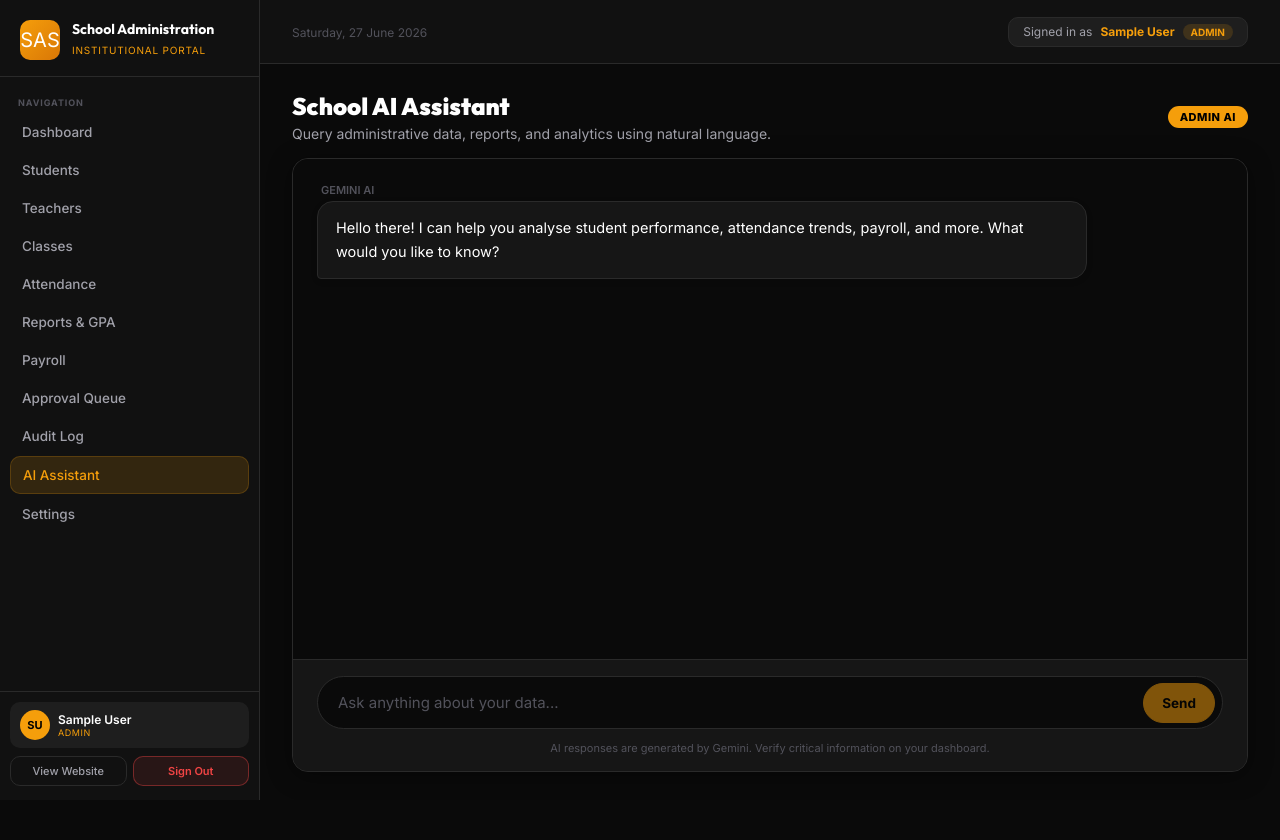
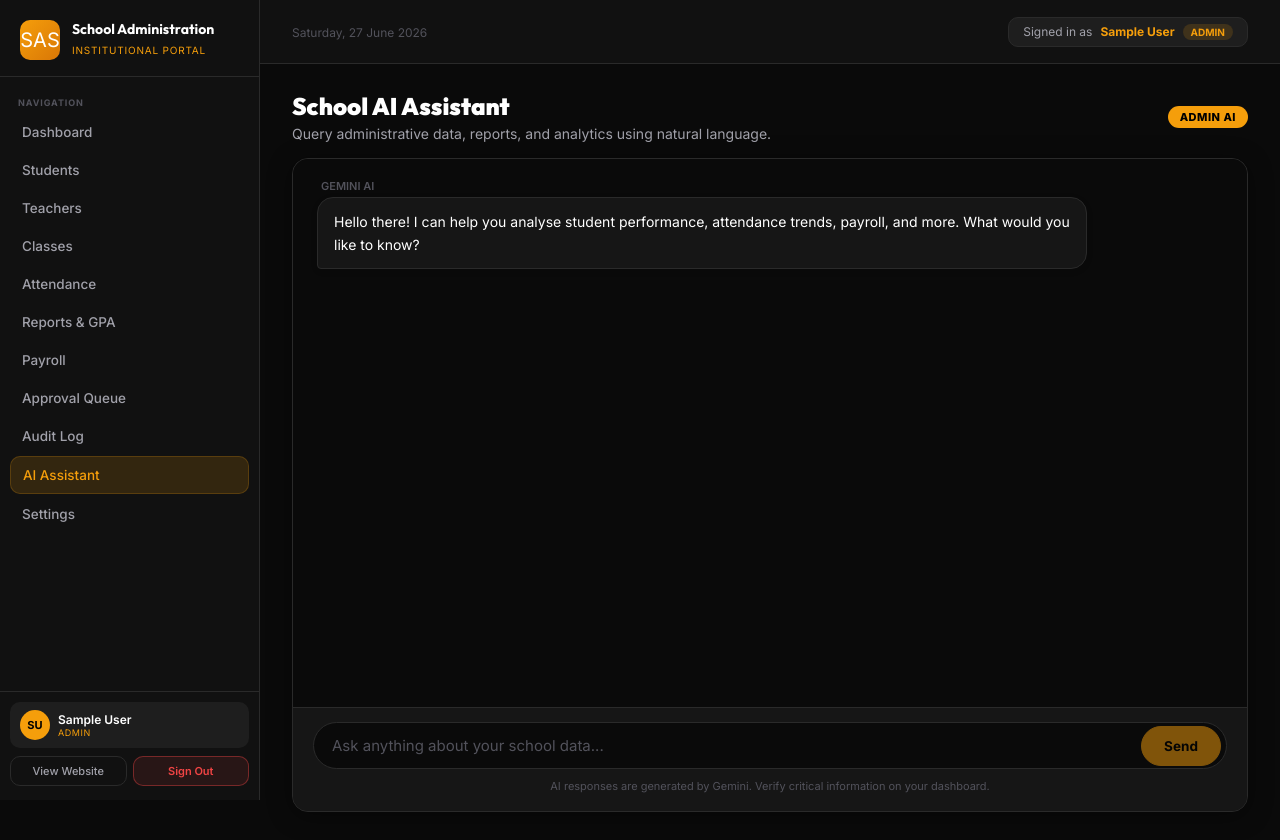
Before and after one commit to brotherJoe-7/school-administration-system, a React (Vite) app in the folder frontend/: page /ai in a window 1280 px wide. Before the commit the page ends 800 px from the top, so only its background shows below. Built offline with nearby package versions, Linux system fonts and the light colour scheme; no server answers; sample sign-in values are in the browser's storage.

Commit message:
fix: AI works for all roles (superadmin/teacher), sidebar footer always visible, input field no longer loses focus

```diff
--- a/frontend/src/pages/AiAssistantPage.jsx
+++ b/frontend/src/pages/AiAssistantPage.jsx
@@ -1,4 +1,4 @@
-import React, { useState, useRef, useEffect } from 'react';
+import React, { useState, useRef, useEffect, useCallback } from 'react';
 import ProtectedLayout from '../components/ProtectedLayout';
 import { useAuth } from '../context/AuthContext';
 import API from '../api/axios';
@@ -10,6 +10,7 @@ const ROLE_CONFIG = {
     greeting: (name) => `Hello ${name}! I can help you analyse student performance, attendance trends, payroll, and more. What would you like to know?`,
     contextType: 'school administration',
     badgeLabel: 'ADMIN AI',
+    placeholder: 'Ask anything about your school data...',
   },
   superadmin: {
     title: 'Platform AI Assistant',
@@ -17,6 +18,7 @@ const ROLE_CONFIG = {
     greeting: (name) => `Hello ${name}! I have access to platform-wide data across all schools. Ask me about revenue, tenant performance, or system metrics.`,
     contextType: 'global platform',
     badgeLabel: 'PLATFORM AI',
+    placeholder: 'Ask about platform metrics, tenants, revenue...',
   },
   teacher: {
     title: 'Teacher AI Assistant',
@@ -24,6 +26,7 @@ const ROLE_CONFIG = {
     greeting: (name) => `Hello ${name}! I can help you analyse your students' performance, flag at-risk students, and summarise class attendance. What do you need?`,
     contextType: 'teacher dashboard',
     badgeLabel: 'TEACHER AI',
+    placeholder: 'Ask about your students, classes, attendance...',
   },
   student: {
     title: 'Student AI Assistant',
@@ -31,6 +34,7 @@ const ROLE_CONFIG = {
     greeting: (name) => `Hello ${name}! I can help you understand your attendance record, check your academic progress, and explain your transcript. What would you like to know?`,
     contextType: 'student portal',
     badgeLabel: 'STUDENT AI',
+    placeholder: 'Ask about your grades, attendance...',
   },
   parent: {
     title: 'Parent AI Assistant',
@@ -38,20 +42,43 @@ const ROLE_CONFIG = {
     greeting: (name) => `Hello ${name}! I can help you understand your child's attendance, academic performance, and payment status. Just ask me anything.`,
     contextType: 'parent portal',
     badgeLabel: 'PARENT AI',
+    placeholder: "Ask about your child's progress...",
   },
 };
+
+// ── Defined OUTSIDE the main component so React never re-mounts them ──
+function MessageBubble({ m }) {
+  return (
+    <div style={{
+      alignSelf: m.role === 'user' ? 'flex-end' : 'flex-start',
+      maxWidth: '85%',
+      display: 'flex', flexDirection: 'column',
+      alignItems: m.role === 'user' ? 'flex-end' : 'flex-start',
+    }}>
+      <div style={{ fontSize: '11px', color: 'var(--color-text-muted)', marginBottom: '4px', textTransform: 'uppercase', fontWeight: 600, padding: '0 4px' }}>
+        {m.role === 'user' ? 'You' : 'Gemini AI'}
+      </div>
+      <div style={{
+        background: m.role === 'user' ? 'var(--color-gold)' : 'var(--color-bg-card)',
+        color: m.role === 'user' ? '#000' : 'var(--color-text-primary)',
+        border: m.role === 'user' ? 'none' : '1px solid var(--color-border)',
+        padding: '12px 16px', borderRadius: '16px',
+        borderBottomRightRadius: m.role === 'user' ? '4px' : '16px',
+        borderBottomLeftRadius: m.role === 'user' ? '16px' : '4px',
+        lineHeight: 1.65, fontSize: '14px', whiteSpace: 'pre-wrap',
+        boxShadow: m.role === 'user' ? '0 4px 12px rgba(245,158,11,0.2)' : '0 2px 8px rgba(0,0,0,0.05)',
+      }}>
+        {m.content}
+      </div>
+    </div>
+  );
+}
 
 export default function AiAssistantPage() {
   const { user } = useAuth();
   const config = ROLE_CONFIG[user?.role] || ROLE_CONFIG.admin;
   const chatEndRef = useRef(null);
-  const [isMobile, setIsMobile] = useState(window.innerWidth <= 768);
-
-  useEffect(() => {
-    const handleResize = () => setIsMobile(window.innerWidth <= 768);
-    window.addEventListener('resize', handleResize);
-    return () => window.removeEventListener('resize', handleResize);
-  }, []);
+  const inputRef = useRef(null);
 
   const [messages, setMessages] = useState([
     { role: 'ai', content: config.greeting(user?.name?.split(' ')[0] || 'there') }
@@ -63,20 +90,23 @@ export default function AiAssistantPage() {
     chatEndRef.current?.scrollIntoView({ behavior: 'smooth' });
   }, [messages, loading]);
 
-  const handleSubmit = async (e) => {
+  const handleSubmit = useCallback(async (e) => {
     e.preventDefault();
-    if (!input.trim()) return;
+    if (!input.trim() || loading) return;
 
     const userMsg = input.trim();
     setMessages(prev => [...prev, { role: 'user', content: userMsg }]);
     setInput('');
     setLoading(true);
 
+    // Re-focus input after clearing so user can keep typing
+    setTimeout(() => inputRef.current?.focus(), 50);
+
     try {
       const { data } = await API.post('/ai/query', {
         query: userMsg,
         contextType: config.contextType,
-        contextData: { role: user?.role, name: user?.name }
+        contextData: { role: user?.role, name: user?.name },
       });
       if (data.success) {
         setMessages(prev => [...prev, { role: 'ai', content: data.data.answer }]);
@@ -89,114 +119,14 @@ export default function AiAssistantPage() {
     } finally {
       setLoading(false);
     }
-  };
+  }, [input, loading, config, user]);
 
-  const MessageBubble = ({ m }) => (
-    <div style={{
-      alignSelf: m.role === 'user' ? 'flex-end' : 'flex-start',
-      maxWidth: isMobile ? '88%' : '85%',
-      display: 'flex', flexDirection: 'column',
-      alignItems: m.role === 'user' ? 'flex-end' : 'flex-start'
-    }}>
-      <div style={{ fontSize: isMobile ? '10px' : '11px', color: 'var(--color-text-muted)', marginBottom: '4px', textTransform: 'uppercase', fontWeight: 600, padding: '0 4px' }}>
-        {m.role === 'user' ? 'You' : 'Gemini AI'}
-      </div>
-      <div style={{
-        background: m.role === 'user' ? 'var(--color-gold)' : 'var(--color-bg-card)',
-        color: m.role === 'user' ? '#000' : 'var(--color-text-primary)',
-        border: m.role === 'user' ? 'none' : '1px solid var(--color-border)',
-        padding: isMobile ? '12px 16px' : '14px 18px', borderRadius: '16px',
-        borderBottomRightRadius: m.role === 'user' ? '4px' : '16px',
-        borderBottomLeftRadius: m.role === 'user' ? '16px' : '4px',
-        lineHeight: 1.65, fontSize: isMobile ? '14px' : '14.5px', whiteSpace: 'pre-wrap',
-        boxShadow: m.role === 'user' ? '0 4px 12px rgba(245,158,11,0.2)' : '0 2px 8px rgba(0,0,0,0.05)',
-      }}>
-        {m.content}
-      </div>
-    </div>
-  );
-
-  const ChatContent = () => (
-    <>
-      {/* Messages */}
-      <div style={{ flex: 1, overflowY: 'auto', padding: isMobile ? '16px' : '24px', display: 'flex', flexDirection: 'column', gap: isMobile ? '16px' : '20px', background: 'var(--color-bg-primary)' }}>
-        {messages.map((m, i) => <MessageBubble key={i} m={m} />)}
-        {loading && (
-          <div style={{ alignSelf: 'flex-start', display: 'flex', alignItems: 'center', gap: '8px', padding: isMobile ? '12px 16px' : '14px 18px', background: 'var(--color-bg-card)', border: '1px solid var(--color-border)', borderRadius: '16px', borderBottomLeftRadius: '4px', color: 'var(--color-text-muted)', fontSize: isMobile ? '13px' : '14px' }}>
-            <span className="spinner" style={{ width: 13, height: 13, borderWidth: 2 }} />
-            Gemini is thinking...
-          </div>
-        )}
-        <div ref={chatEndRef} />
-      </div>
-
-      {/* Input */}
-      <div style={{ padding: isMobile ? '12px 16px 20px' : '16px 24px', background: 'var(--color-bg-card)', borderTop: '1px solid var(--color-border)', flexShrink: 0 }}>
-        <form onSubmit={handleSubmit} style={{ display: 'flex', gap: isMobile ? '8px' : '12px', position: 'relative' }}>
-          <input
-            type="text"
-            className="form-input"
-            placeholder={
-              user?.role === 'student' ? 'Ask about your grades, attendance...'
-              : user?.role === 'parent' ? "Ask about your child's progress..."
-              : 'Ask anything about your data...'
-            }
-            value={input}
-            onChange={e => setInput(e.target.value)}
-            style={{ flex: 1, padding: isMobile ? '12px 16px' : '16px 20px', paddingRight: isMobile ? '90px' : '120px', borderRadius: '30px', border: '1px solid var(--color-border)', background: 'var(--color-bg-primary)', fontSize: isMobile ? '14px' : '15px' }}
-            disabled={loading}
-          />
-          <button
-            type="submit"
-            className="btn btn-primary"
-            disabled={loading || !input.trim()}
-            style={{ position: 'absolute', right: '8px', top: '50%', transform: 'translateY(-50%)', borderRadius: '24px', padding: '0 18px', fontWeight: 700, height: isMobile ? '36px' : '40px' }}
-          >
-            Send
-          </button>
-        </form>
-        {!isMobile && (
-          <div style={{ textAlign: 'center', fontSize: '11px', color: 'var(--color-text-muted)', marginTop: '12px' }}>
-            AI responses are generated by Gemini. Verify critical information on your dashboard.
-          </div>
-        )}
-      </div>
-    </>
-  );
-
-  // Mobile: true full-screen overlay
-  if (isMobile) {
-    return (
-      <div style={{ position: 'fixed', top: 0, left: 0, right: 0, bottom: 0, zIndex: 9999, background: 'var(--color-bg-primary)', display: 'flex', flexDirection: 'column', height: '100dvh' }}>
-        {/* Mobile Header */}
-        <div style={{ display: 'flex', alignItems: 'center', justifyContent: 'space-between', padding: '14px 16px', background: 'var(--color-bg-secondary)', borderBottom: '1px solid var(--color-border)', flexShrink: 0 }}>
-          <div>
-            <h1 style={{ fontSize: '18px', fontWeight: 800, margin: 0 }}>{config.title}</h1>
-            <p style={{ fontSize: '11px', color: 'var(--color-text-muted)', margin: 0 }}>{config.subtitle}</p>
-          </div>
-          <div style={{ display: 'flex', alignItems: 'center', gap: '8px' }}>
-            <div style={{ background: 'var(--color-gold)', color: '#000', padding: '3px 10px', borderRadius: '20px', fontSize: '9px', fontWeight: 800 }}>
-              {config.badgeLabel}
-            </div>
-            <button
-              onClick={() => window.history.back()}
-              style={{ background: 'rgba(239,68,68,0.1)', color: 'var(--color-danger)', border: '1px solid rgba(239,68,68,0.3)', borderRadius: '50%', width: 34, height: 34, display: 'flex', alignItems: 'center', justifyContent: 'center', cursor: 'pointer', fontSize: '16px', fontWeight: 700 }}
-            >
-              ✕
-            </button>
-          </div>
-        </div>
-        <ChatContent />
-      </div>
-    );
-  }
-
-  // Desktop: normal layout
   return (
     <ProtectedLayout>
-      <div style={{ height: 'calc(100vh - 120px)', display: 'flex', flexDirection: 'column' }}>
+      <div style={{ height: 'calc(100dvh - 80px)', display: 'flex', flexDirection: 'column', gap: '0' }}>
+
         {/* Header */}
-        <div style={{ marginBottom: '16px', display: 'flex', alignItems: 'center', justifyContent: 'space-between' }}>
+        <div style={{ marginBottom: '16px', display: 'flex', alignItems: 'center', justifyContent: 'space-between', flexWrap: 'wrap', gap: '8px', flexShrink: 0 }}>
           <div>
             <h1 style={{ fontSize: '24px', fontWeight: 800, margin: 0 }}>{config.title}</h1>
             <p style={{ color: 'var(--color-text-secondary)', fontSize: '14px', margin: '4px 0 0 0' }}>{config.subtitle}</p>
@@ -207,8 +137,61 @@ export default function AiAssistantPage() {
         </div>
 
         {/* Chat container */}
-        <div className="card" style={{ flex: 1, display: 'flex', flexDirection: 'column', padding: 0, overflow: 'hidden', border: '1px solid var(--color-border)', borderRadius: 'var(--radius-lg)' }}>
-          <ChatContent />
+        <div className="card" style={{ flex: 1, display: 'flex', flexDirection: 'column', padding: 0, overflow: 'hidden', border: '1px solid var(--color-border)', borderRadius: 'var(--radius-lg)', minHeight: 0 }}>
+
+          {/* Messages scroll area */}
+          <div style={{ flex: 1, overflowY: 'auto', padding: '20px 24px', display: 'flex', flexDirection: 'column', gap: '18px', background: 'var(--color-bg-primary)', minHeight: 0 }}>
+            {messages.map((m, i) => <MessageBubble key={i} m={m} />)}
+            {loading && (
+              <div style={{ alignSelf: 'flex-start', display: 'flex', alignItems: 'center', gap: '8px', padding: '12px 16px', background: 'var(--color-bg-card)', border: '1px solid var(--color-border)', borderRadius: '16px', borderBottomLeftRadius: '4px', color: 'var(--color-text-muted)', fontSize: '14px' }}>
+                <span className="spinner" style={{ width: 13, height: 13, borderWidth: 2 }} />
+                Gemini is thinking...
+              </div>
+            )}
+            <div ref={chatEndRef} />
+          </div>
+
+          {/* Input area — never re-mounts */}
+          <div style={{ padding: '14px 20px 18px', background: 'var(--color-bg-card)', borderTop: '1px solid var(--color-border)', flexShrink: 0 }}>
+            <form
+              onSubmit={handleSubmit}
+              style={{ display: 'flex', gap: '10px', position: 'relative' }}
+              // Prevent ANY click on the form from bubbling to anything that might close/blur
+              onClick={e => e.stopPropagation()}
+            >
+              <input
+                ref={inputRef}
+                type="text"
+                className="form-input"
+                placeholder={config.placeholder}
+                value={input}
+                onChange={e => setInput(e.target.value)}
+                onKeyDown={e => { if (e.key === 'Enter' && !e.shiftKey) { handleSubmit(e); } }}
+                style={{
+                  flex: 1,
+                  padding: '13px 120px 13px 18px',
+                  borderRadius: '30px',
+                  border: '1px solid var(--color-border)',
+                  background: 'var(--color-bg-primary)',
+                  fontSize: '15px',
+                }}
+                disabled={loading}
+                autoComplete="off"
+              />
+              <button
+                type="submit"
+                className="btn btn-primary"
+                disabled={loading || !input.trim()}
+                style={{ position: 'absolute', right: '6px', top: '50%', transform: 'translateY(-50%)', borderRadius: '24px', padding: '0 20px', fontWeight: 700, height: '40px', minWidth: '80px' }}
+              >
+                {loading ? '...' : 'Send'}
+              </button>
+            </form>
+            <div style={{ textAlign: 'center', fontSize: '11px', color: 'var(--color-text-muted)', marginTop: '10px' }}>
+              AI responses are generated by Gemini. Verify critical information on your dashboard.
+            </div>
+          </div>
+
         </div>
       </div>
     </ProtectedLayout>
```
Also changed, not shown: frontend/src/components/Sidebar.jsx (+6 -10 lines), 1 other file (tests, documents, lock files or other folders).
